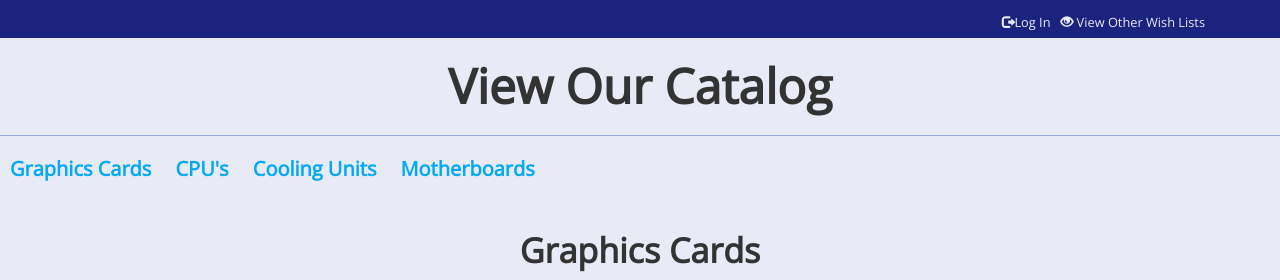
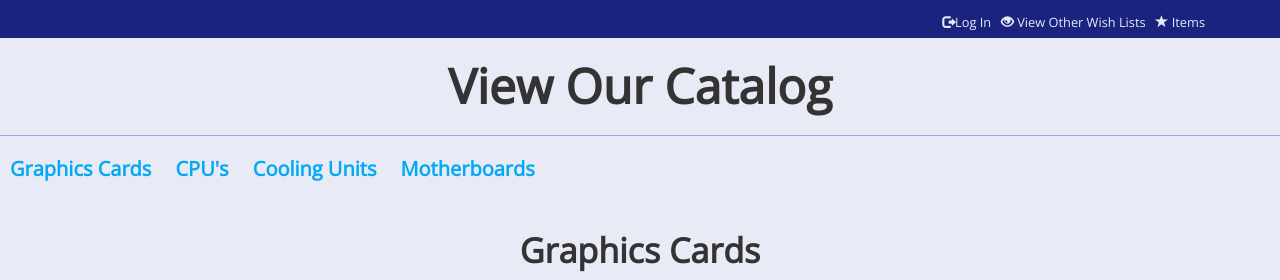
Before and after one commit to andrewcrowley21/CS4430project, a PHP site: page /catalog.php in a window 1280 px wide. Shown: the top 280 px of the page. Run offline with PHP 8.4, Linux system fonts and the light colour scheme; data comes from the database, SQL or seed files in the repository; some libraries are stand-ins or nearby versions.

Commit message:
catalog now in header

```diff
--- a/header.inc.php
+++ b/header.inc.php
@@ -26,6 +26,7 @@
                          else{
                             echo '<li><a href="login.php"><span class="glyphicon glyphicon-log-out"></span>Log In</a></li>';
                             echo '<li><a href="viewUsers.php"><span class="glyphicon glyphicon-eye-open"></span> View Other Wish Lists</a></li>';
+                            echo '<li><a href="catalog.php"><span class="glyphicon glyphicon-star"></span> Items</a></li>';
                         }
 
 
```
